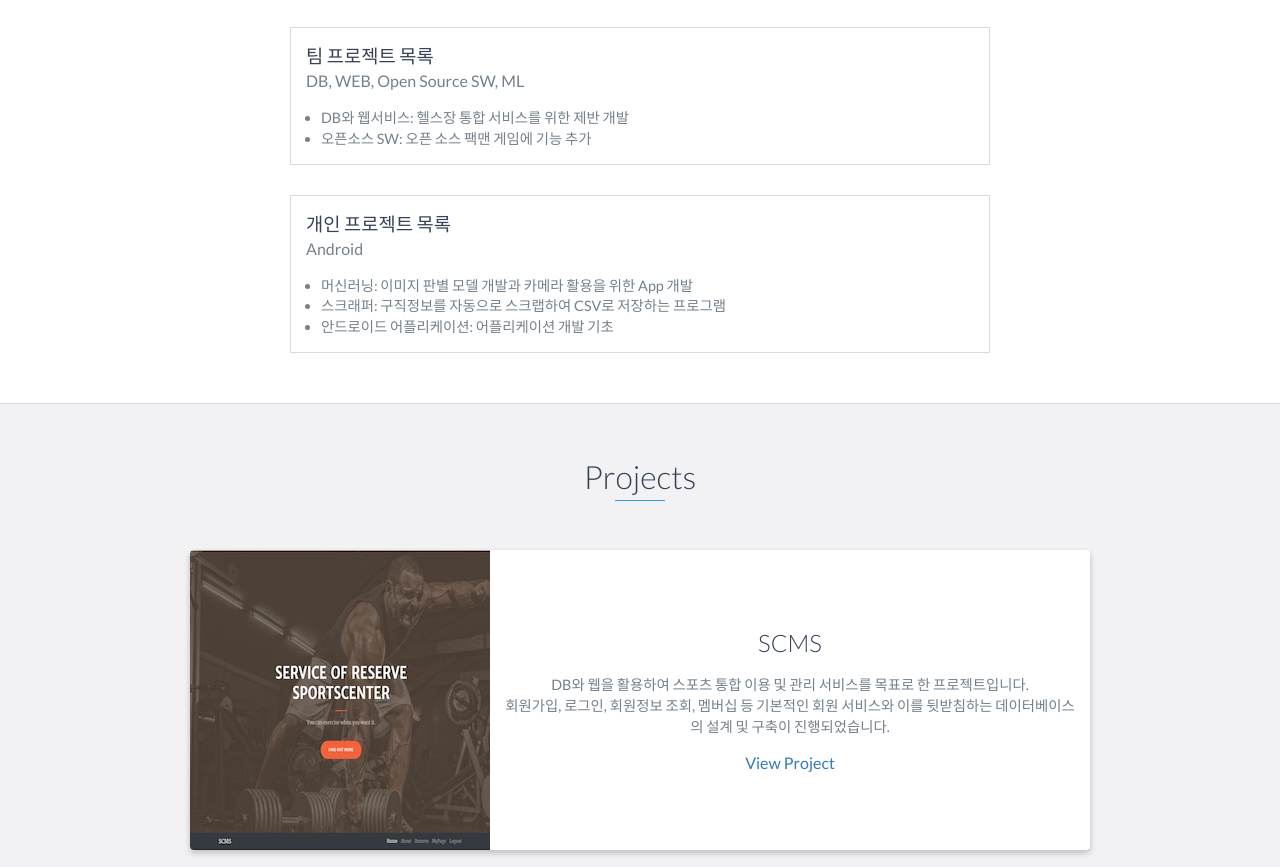
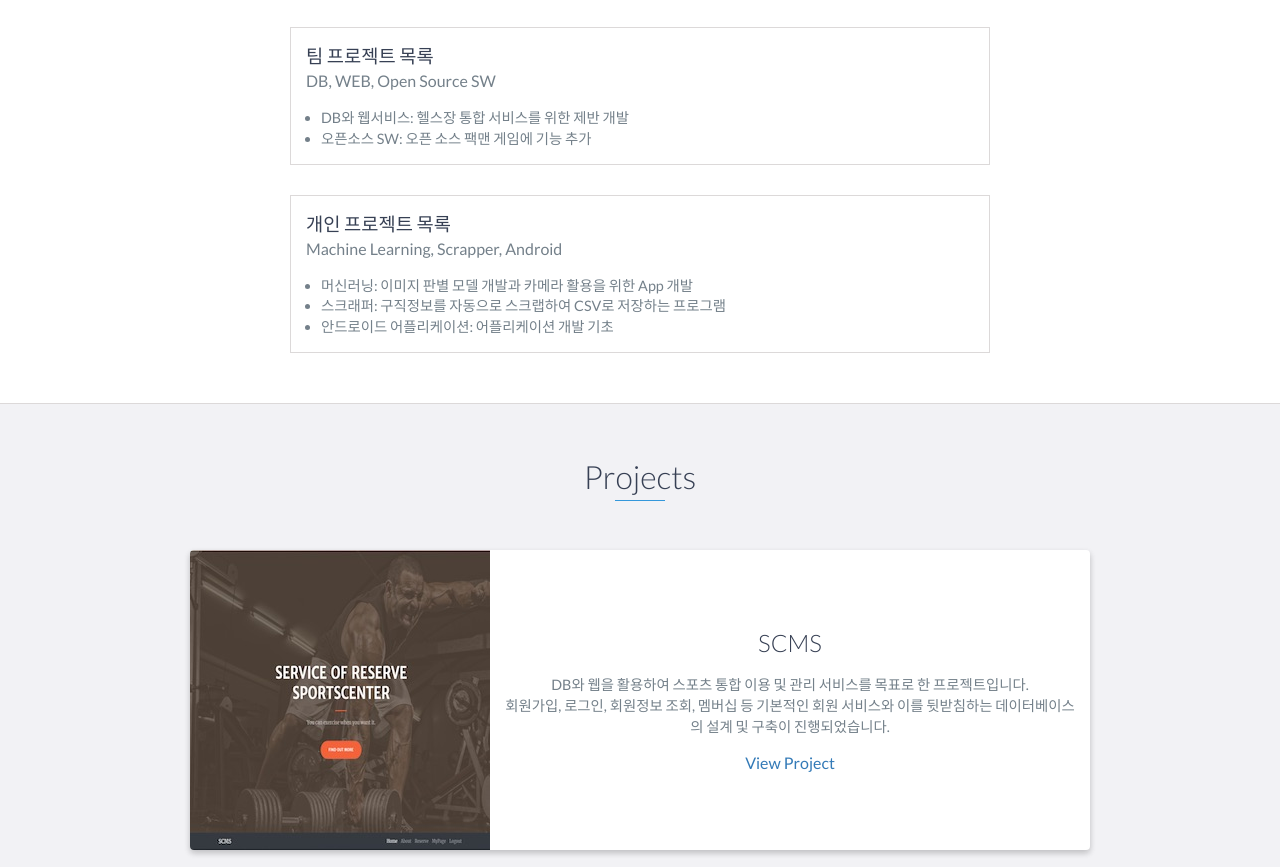
Before and after one commit to darkblose/darkblose.github.io, a website: page index.html in a window 1280 px wide. Shown: the part 1349-2216 px from the top of the page. Drawn offline with nearby package versions, Linux system fonts and the light colour scheme.

Commit message:
Update index.html

```diff
--- a/index.html
+++ b/index.html
@@ -98,7 +98,7 @@
 
         <div class="education-block">
             <h3>팀 프로젝트 목록</h3>
-            <h4>DB, WEB, Open Source SW, ML</h4>
+            <h4>DB, WEB, Open Source SW</h4>
             <ul>
                 <li>
                     DB와 웹서비스: 헬스장 통합 서비스를 위한 제반 개발
@@ -112,7 +112,7 @@
 
         <div class="education-block">
             <h3>개인 프로젝트 목록</h3>
-            <h4>Android</h4>
+            <h4>Machine Learning, Scrapper, Android</h4>
             <ul>
 		<li>
                     머신러닝: 이미지 판별 모델 개발과 카메라 활용을 위한 App 개발
```
